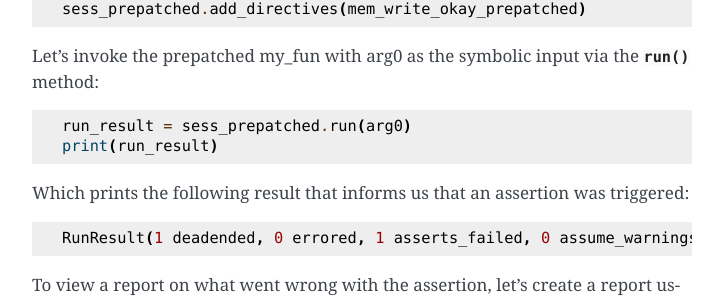
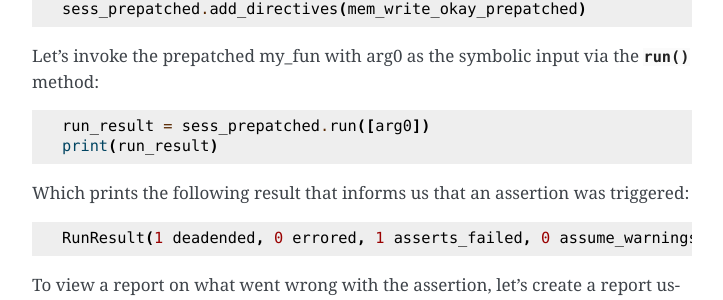
Before and after one commit to draperlaboratory/cozy, a Sphinx documentation site: the page built from docs/source/gettingstarted.rst, in a window 1280 px wide and 900 px high, scrolled down 3678 px. Shown: the part 143-443 px from the top of the window, without its empty margins (388-1111 px from the left). Built offline with Sphinx 7.4.7, drawn with Linux system fonts in a browser that asks for light colours.

```diff
--- a/docs/source/gettingstarted.rst
+++ b/docs/source/gettingstarted.rst
@@ -180,7 +180,7 @@ Let's add the directive to the prepatch session::
 Let's invoke the prepatched my_fun with arg0 as the symbolic input via the
 :py:meth:`~cozy.project.Session.run` method::
 
-    run_result = sess_prepatched.run(arg0)
+    run_result = sess_prepatched.run([arg0])
     print(run_result)
 
 Which prints the following result that informs us that an assertion was triggered::
```
